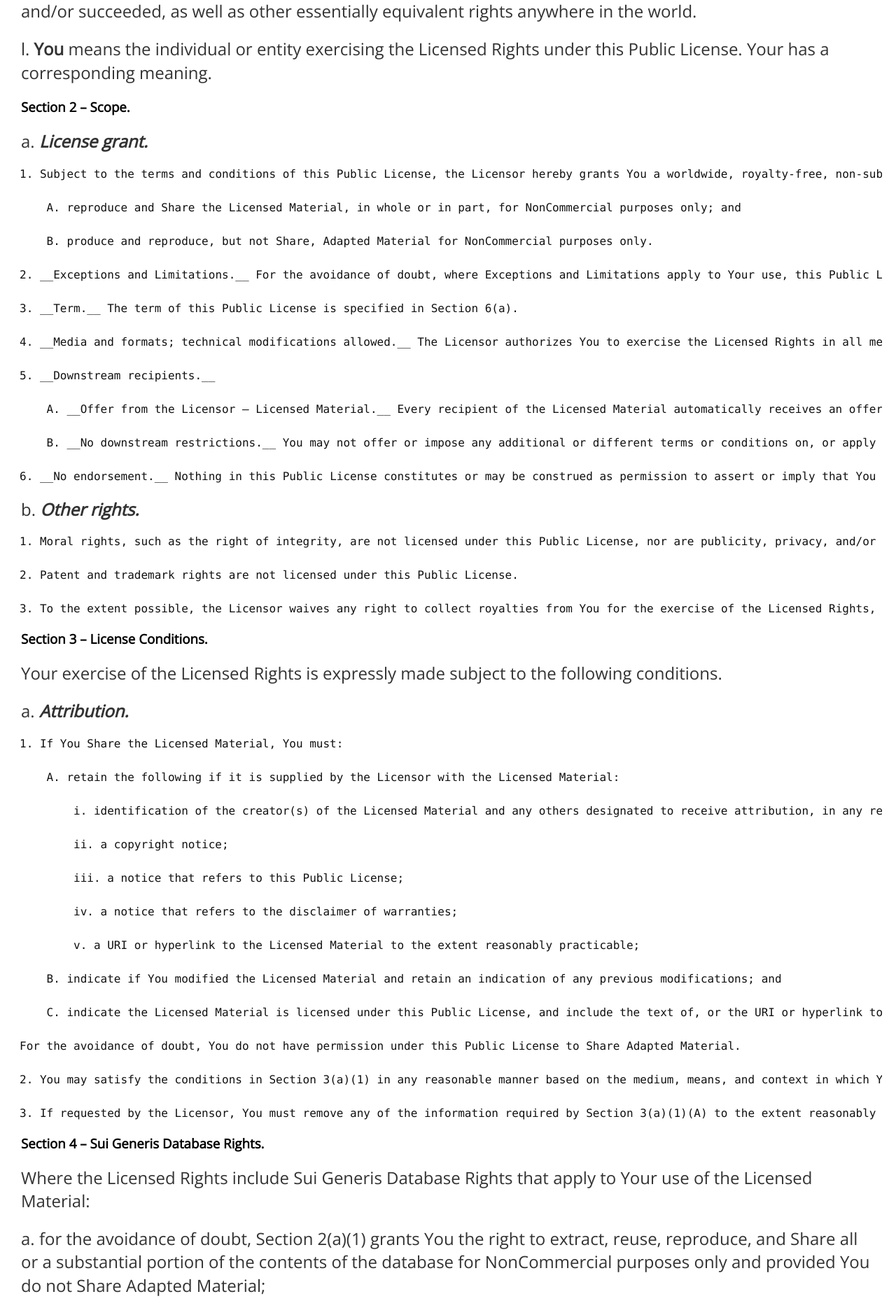
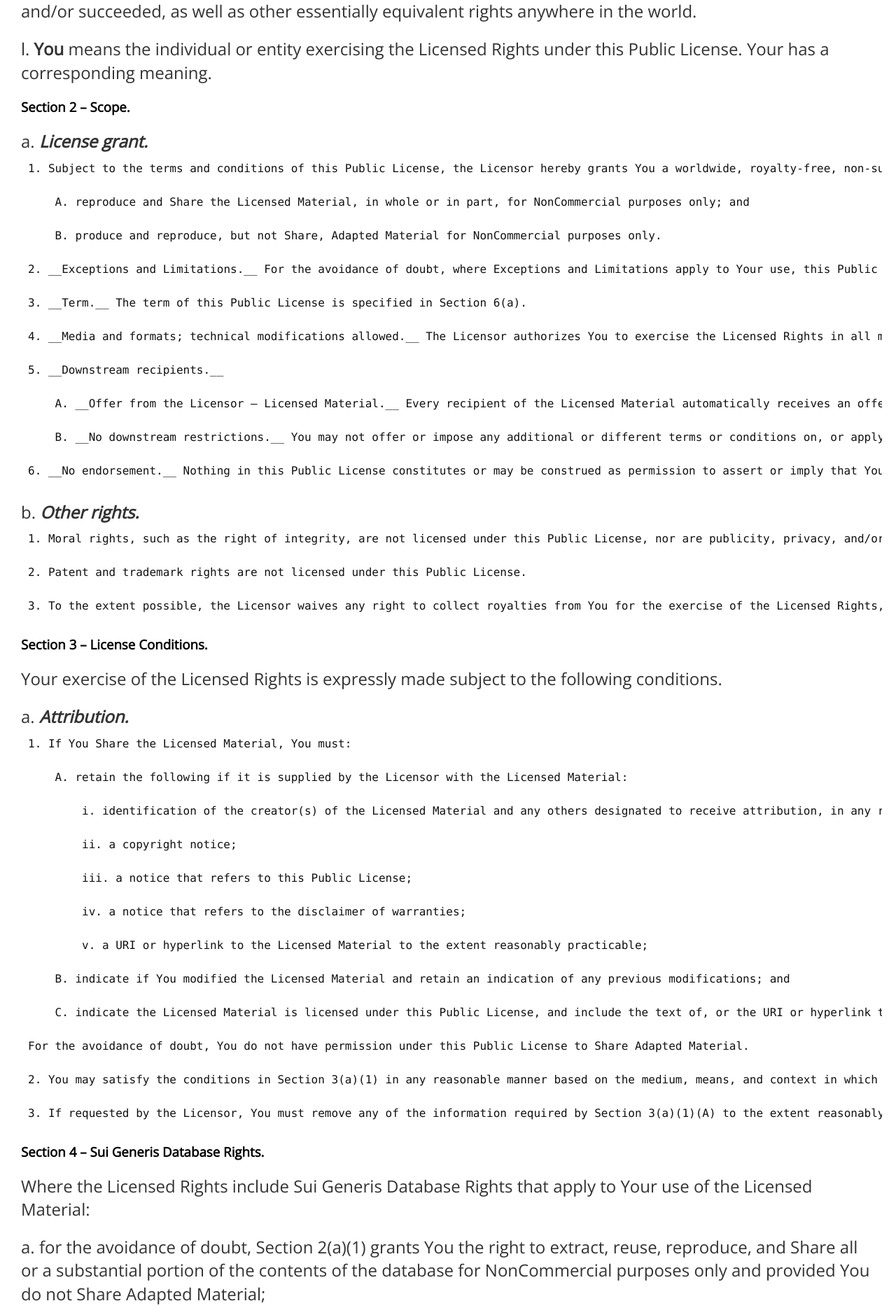
Before and after one commit to cogitor/cogitor.github.io, a Jekyll site: the page built from LICENCE.md, in a window 1280 px wide. Shown: the part 2866-4745 px from the top of the page at 70% size. Built offline with Jekyll 4.4.1, drawn with Linux system fonts in a browser that asks for light colours; nearby versions of some CDN libraries; some web fonts are replaced; a style sheet for code colours, icons or effects is not loaded.

Commit message:
mostly css

```diff
--- a/css/highlight.css
+++ b/css/highlight.css
@@ -5,7 +5,8 @@
   font-family: Menlo, Monaco, Consolas, monospace;
   line-height: 1.5;
   overflow-x: auto;
-  padding: 0.5em;
+  padding-left: 20px;
+  padding-bottom: 20px;
 }
 
 .hljs-tag {
--- a/css/main.css
+++ b/css/main.css
@@ -175,13 +175,6 @@ ul.posts li, ul.latest li {
     text-decoration: none;
 }
 
-/*
-.tag_box a span {
-    vertical-align: super;
-    font-size: 0.8em;
-}
-*/
-
 .tag_box a:hover {
     background: #FFF;
     color: #555;
@@ -191,3 +184,7 @@ ul.posts li, ul.latest li {
 .error {
     color: #F78181;
 }
+
+#disqus_thread {
+    padding-top: 20px;
+}
--- a/rss.xml
+++ b/rss.xml
@@ -7,7 +7,7 @@ title : RSS Feed
 <rss version="2.0" xmlns:atom="http://www.w3.org/2005/Atom">
 <channel>
         <title>{{ site.title | xml_escape }}</title>
-        <description>{{ site.author.name | xml_escape }}</description>
+        <description>{{ site.author.name | xml_escape }} - A personal blog</description>
         <link>{{ site.production_url }}</link>
         <atom:link href="{{ site.production_url }}/rss.xml" rel="self" type="application/rss+xml" />
         <lastBuildDate>{{ site.time | date_to_rfc822 }}</lastBuildDate>
```
